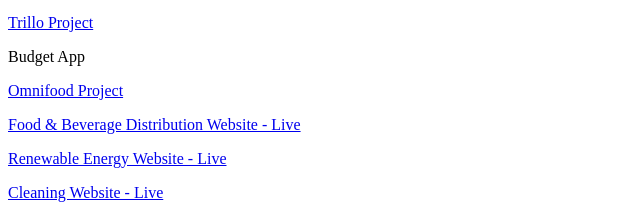
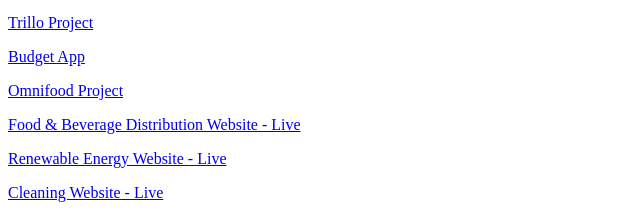
Before and after one commit to joenele/joenele.github.io, a plain HTML site: page index.html in a window 1280 px wide. Shown: the part 168-383 px from the top of the page, 0-640 px from the left. Drawn offline with Linux system fonts and the light colour scheme.

Commit message:
Update index.html

```diff
--- a/index.html
+++ b/index.html
@@ -5,7 +5,7 @@
     <p><a href="https://joenele.github.io/natours/">Natours Project</a></p>
     <p><a href="https://joenele.github.io/nexter/">Nexter Project</a></p>
     <p><a href="https://joenele.github.io/trillo/">Trillo Project</a></p>
-    <p><a hred="https://joenele.github.io/budgetapp/">Budget App</a></p>
+    <p><a href="https://joenele.github.io/budgetapp/">Budget App</a></p>
     <p><a href="https://joenele.github.io/Omnifood/">Omnifood Project</a></p>
     <p><a href="http://www.coreasdistribution.com/">Food & Beverage Distribution Website - Live</a></p>
     <p><a href="http://energyunit.gov.vc/energyunit/">Renewable Energy Website - Live</a></p>
```
